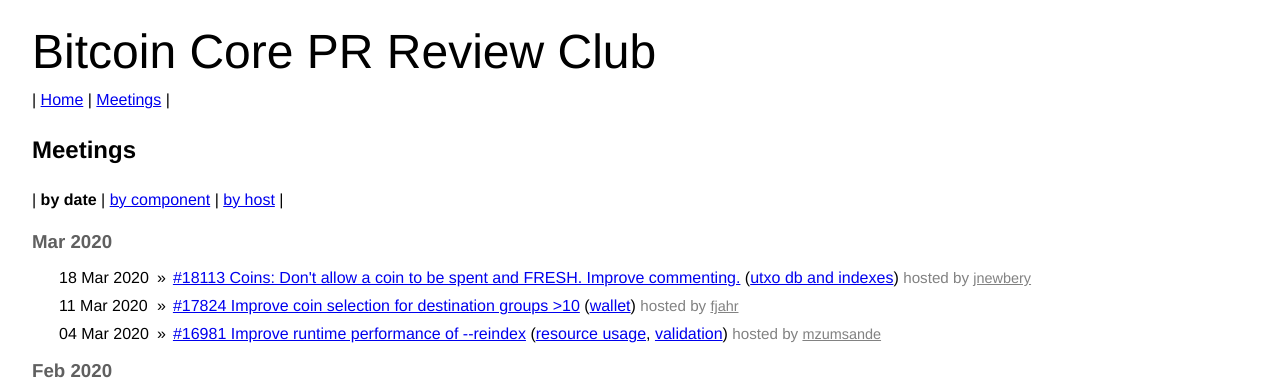
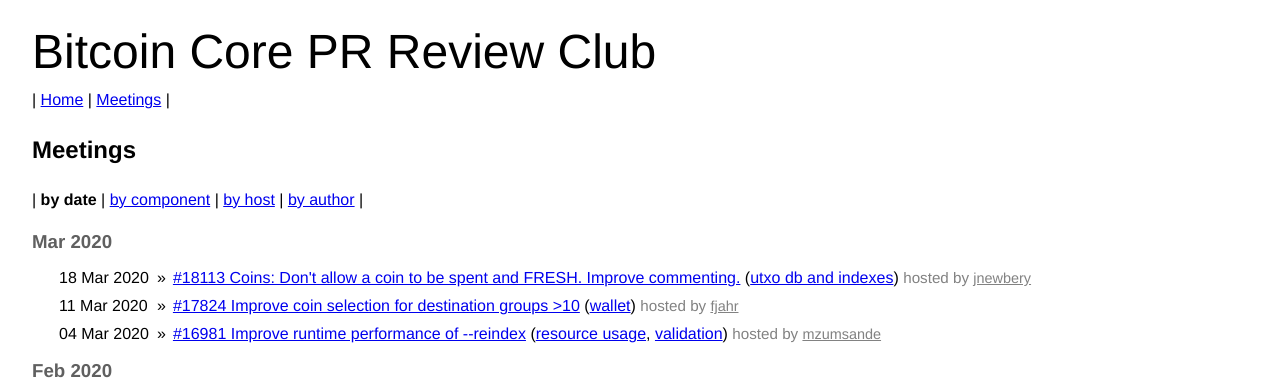
Before and after one commit to bitcoin-core-review-club/website, a Jekyll site: the page built from meetings.html, in a window 1280 px wide. Shown: the top 383 px of the page. Built offline with Jekyll 4.4.1, drawn with Linux system fonts in a browser that asks for light colours.

Commit message:
Add meetings-authors to meetings links

```diff
--- a/_includes/linkers/meetings-pages.md
+++ b/_includes/linkers/meetings-pages.md
@@ -1,19 +1,30 @@
 {% capture /dev/null %}
+
 {% assign path = page.path | remove: ".html" %}
+
 {% if path == "meetings" %}
   {% assign _index_links = _index_links | append: "<strong>by date</strong>" %}
 {% else %}
   {% assign _index_links = _index_links | append: "<a href='/meetings/'>by date</a>" %}
 {% endif %}
+
 {% if path == "meetings-components" %}
   {% assign _index_links = _index_links | append: " | <strong>by component</strong>" %}
 {% else %}
   {% assign _index_links = _index_links | append: " | <a href='/meetings-components/'>by component</a>" %}
 {% endif %}
+
 {% if path == "meetings-hosts" %}
   {% assign _index_links = _index_links | append: " | <strong>by host</strong>" %}
 {% else %}
   {% assign _index_links = _index_links | append: " | <a href='/meetings-hosts/'>by host</a>" %}
 {% endif %}
+
+{% if path == "meetings-authors" %}
+  {% assign _index_links = _index_links | append: " | <strong>by author</strong>" %}
+{% else %}
+  {% assign _index_links = _index_links | append: " | <a href='/meetings-authors/'>by author</a>" %}
+{% endif %}
+
 {% endcapture %}
 | {{_index_links}} |
```
